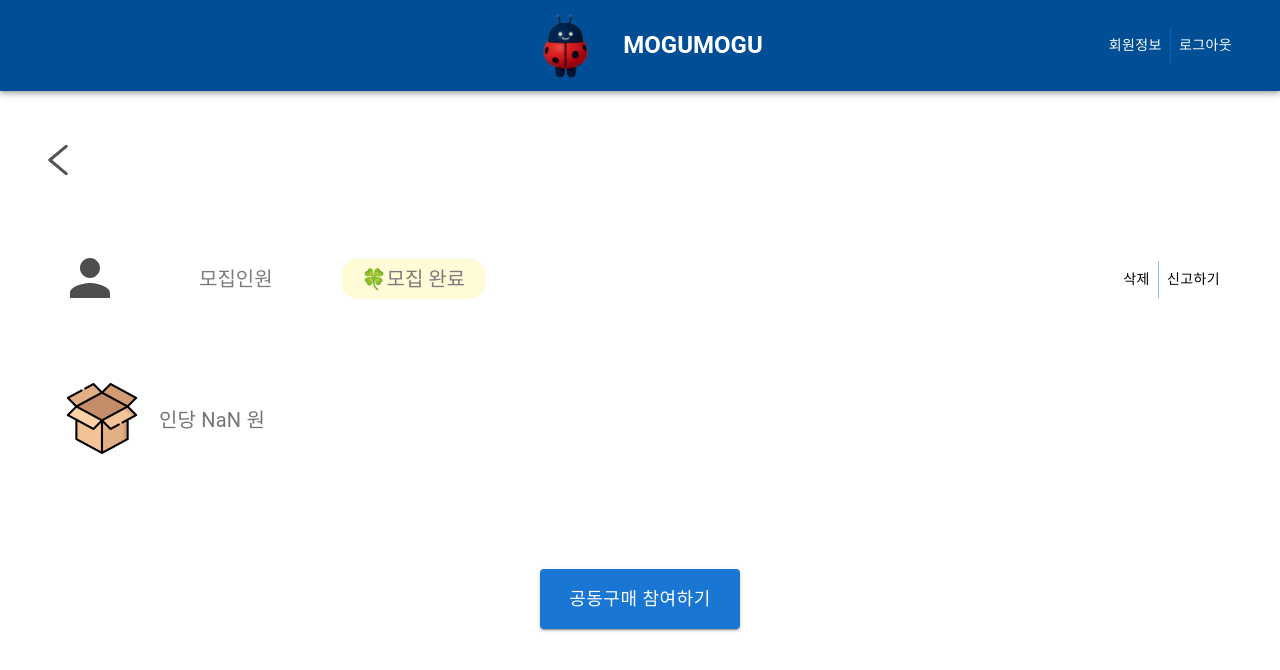
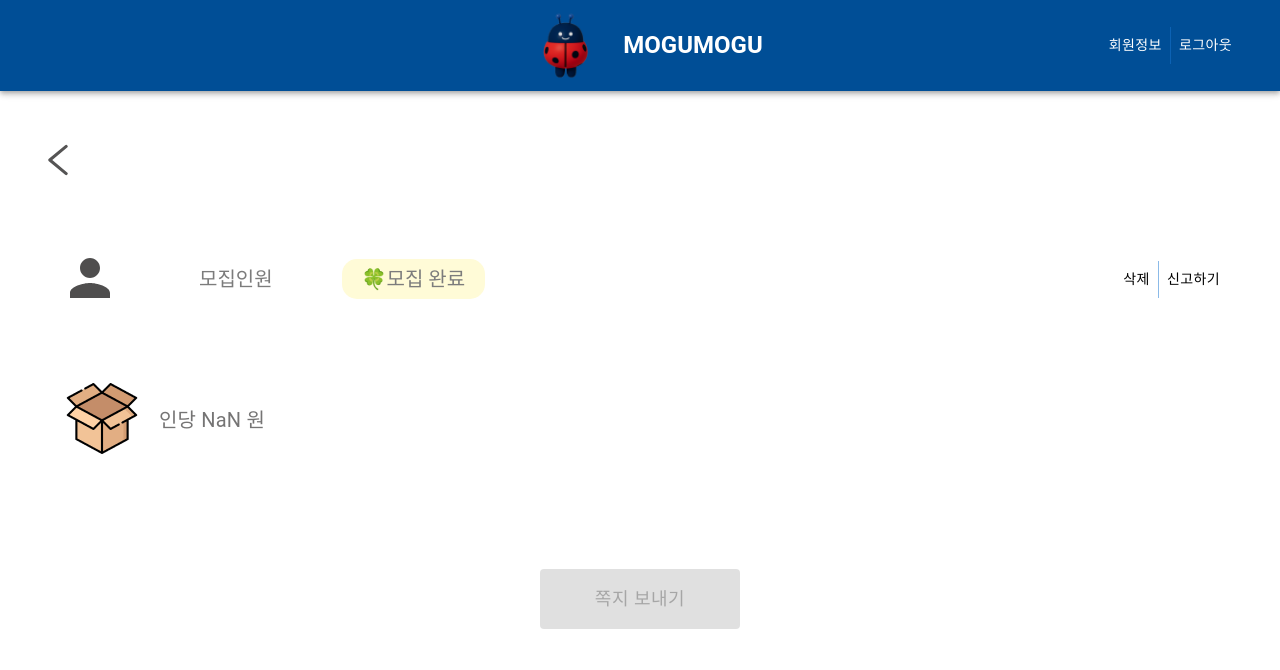
Before and after one commit to jodandan/mogumogu, a React (Create React App) app: page /postdetail/1 in a window 1280 px wide. Shown: the top 670 px of the page. Built offline with nearby package versions, Linux system fonts and the light colour scheme; no server answers.

Commit message:
게시글 상세 페이지 모집 완료시 버튼 비활성화

```diff
--- a/src/pages/Post/PostDetail/PostDetail.js
+++ b/src/pages/Post/PostDetail/PostDetail.js
@@ -196,7 +196,8 @@ export default function PostDetail() {
                   height: '60px',
                 }}
                 onClick={handleButtonClick}
-              >공동구매 참여하기
+                disabled={detail.transactionStatus !== 'RECRUITOPEN'} //// 모집중이 아닐 때 비활성화
+              >쪽지 보내기
               </Button>
               {isPopupVisible && (
                 <Popup>
```
